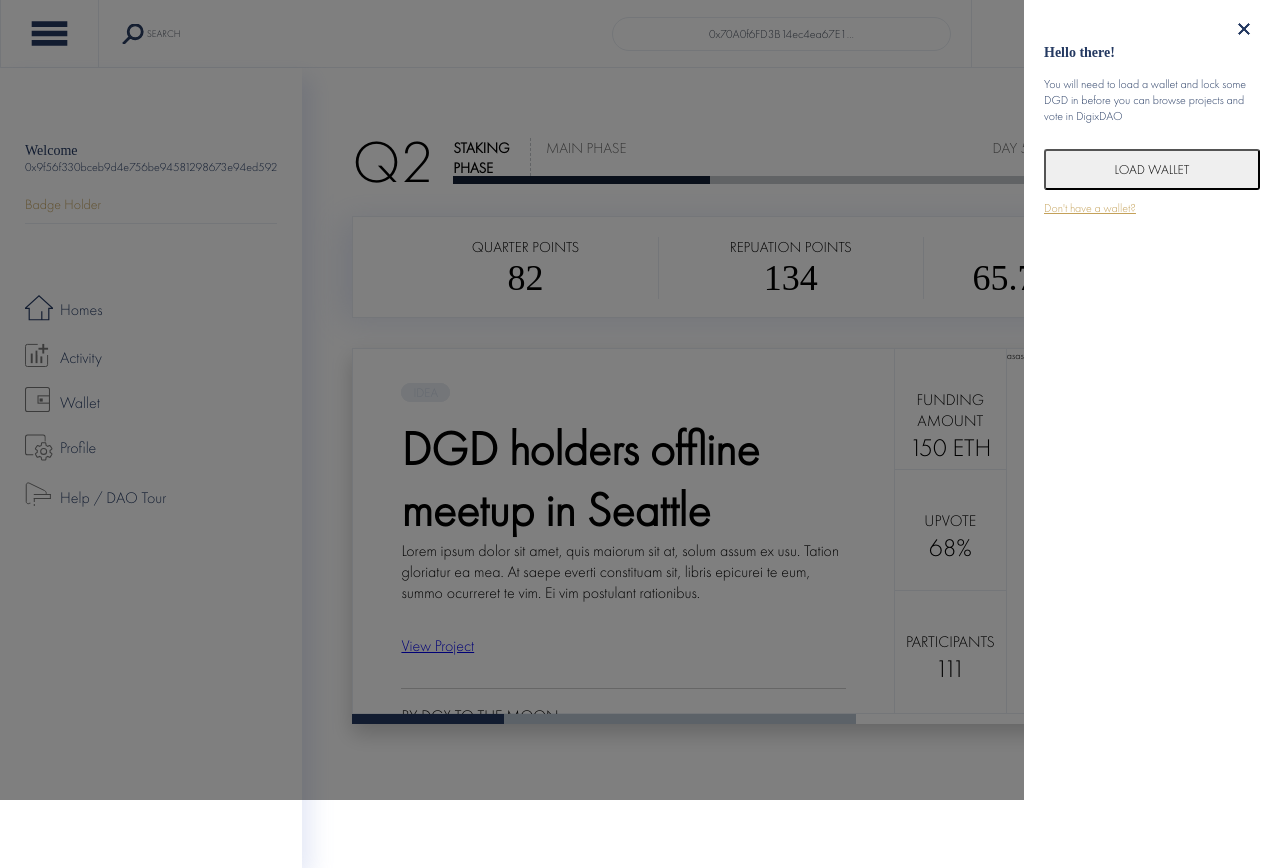
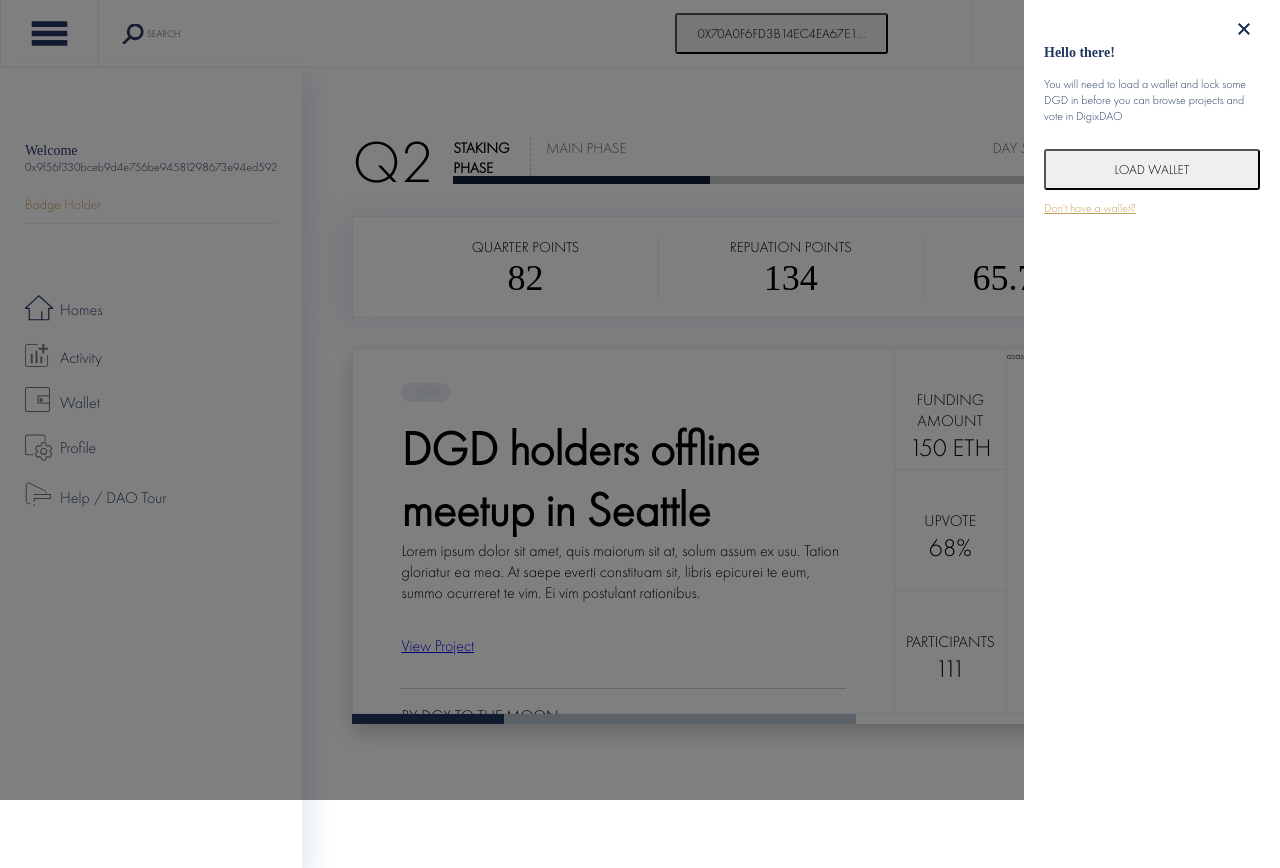
Before and after one commit to DigixGlobal/governance-ui-components, a React (Create React App) app: page / in a window 1280 px wide. Built offline with nearby package versions, Linux system fonts and the light colour scheme; a web font is replaced by a local one.

Commit message:
wallet as button

```diff
--- a/src/components/common/blocks/navbar/wallet.js
+++ b/src/components/common/blocks/navbar/wallet.js
@@ -1,7 +1,7 @@
 import React from 'react';
 import styled from 'styled-components';
 
-import Input from '../../elements/textfield';
+import Button from '../../elements/buttons/';
 
 const WalletWrapper = styled.div`
   flex: 3 0 0;
@@ -17,7 +17,7 @@
   render() {
     return (
       <WalletWrapper>
-        <Input rounded type="text" placeholder="0x70A0f6FD3B14ec4ea67E1…" />
+        <Button kind="capsule">0x70A0f6FD3B14ec4ea67E1…</Button>
       </WalletWrapper>
     );
   }
```
